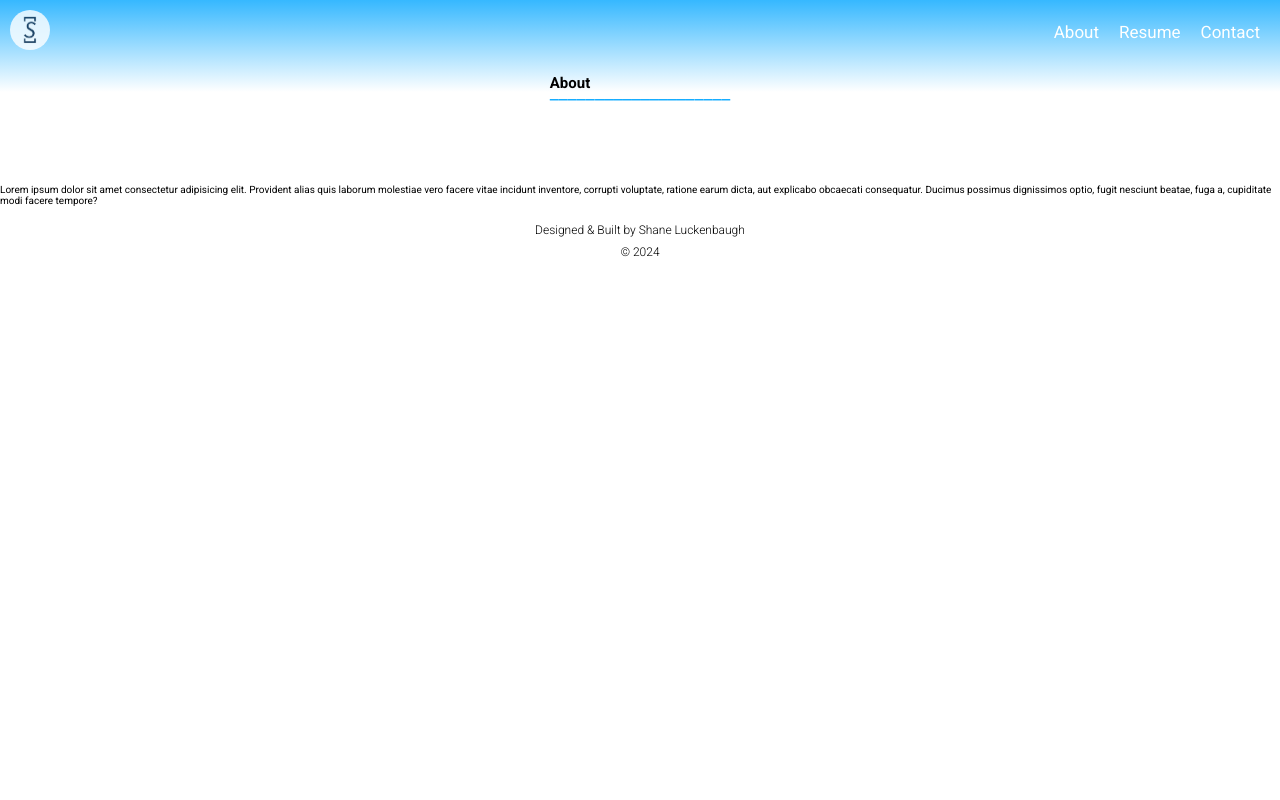
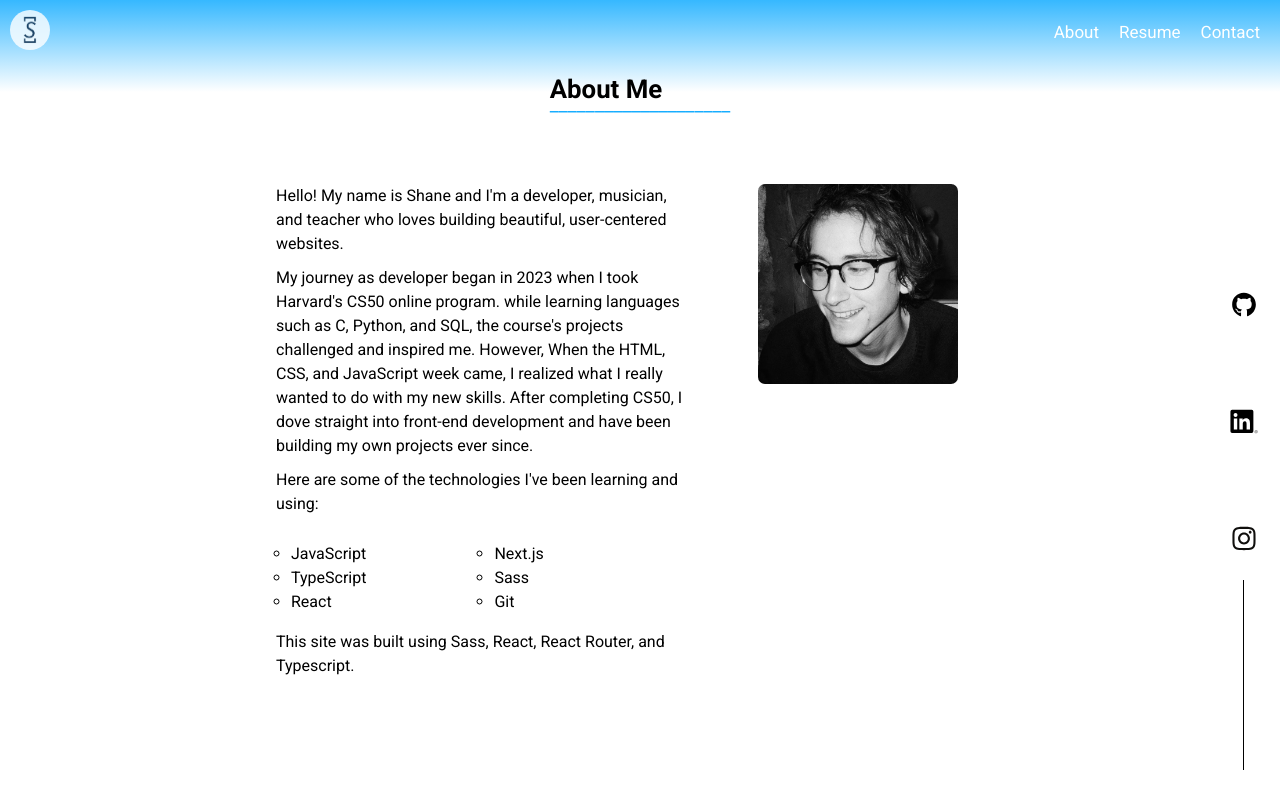
Before and after one commit to sluckenbaugh/Portfolio, a React (Vite) app: page /about in a window 1280 px wide. Shown: the top 800 px of the page. Built offline with nearby package versions, Linux system fonts and the light colour scheme.

Commit message:
Build about page.

```diff
--- a/src/pages/About.tsx
+++ b/src/pages/About.tsx
@@ -1,5 +1,7 @@
 import Footer from "../components/Footer";
 import Nav from "../components/Nav";
+import Sidebar from "../components/Sidebar";
+import profile from "../static/profile2.jpeg";
 
 const About = () => {
   return (
@@ -7,17 +9,51 @@ const About = () => {
       <div className="background">
         <Nav />
         <div className="heading--center">
-          <h2>About</h2>
+          <h2>About Me</h2>
           <p className="heading__underline">____________________</p>
         </div>
       </div>
-      <div>
-        Lorem ipsum dolor sit amet consectetur adipisicing elit. Provident alias
-        quis laborum molestiae vero facere vitae incidunt inventore, corrupti
-        voluptate, ratione earum dicta, aut explicabo obcaecati consequatur.
-        Ducimus possimus dignissimos optio, fugit nesciunt beatae, fuga a,
-        cupiditate modi facere tempore?
+      <div className="about__container">
+        <div className="about__content">
+          <article>
+            <p>
+              Hello! My name is Shane and I'm a developer, musician, and teacher
+              who loves building beautiful, user-centered websites.
+            </p>
+            <p>
+              My journey as developer began in 2023 when I took Harvard's CS50
+              online program. while learning languages such as C, Python, and
+              SQL, the course's projects challenged and inspired me. However,
+              When the HTML, CSS, and JavaScript week came, I realized what I
+              really wanted to do with my new skills. After completing CS50, I
+              dove straight into front-end development and have been building my
+              own projects ever since.
+            </p>
+            <p>
+              Here are some of the technologies I've been learning and using:
+            </p>
+            <div className="list__container">
+              <ul>
+                <li>JavaScript</li>
+                <li>TypeScript</li>
+                <li>React</li>
+              </ul>
+              <ul>
+                <li>Next.js</li>
+                <li>Sass</li>
+                <li>Git</li>
+              </ul>
+            </div>
+            <p>
+              This site was built using Sass, React, React Router, and
+              Typescript.
+            </p>
+          </article>
+          <img data-aos="fade-in" src={profile} alt="" />
+        </div>
       </div>
+      <div className="space__filler"></div>
+      <Sidebar />
       <Footer />
     </>
   );
--- a/src/pages/Resume.tsx
+++ b/src/pages/Resume.tsx
@@ -1,5 +1,6 @@
 import Footer from "../components/Footer";
 import Nav from "../components/Nav";
+import Sidebar from "../components/Sidebar";
 import resume from "../static/resume.png";
 
 const Resume = () => {
@@ -17,6 +18,7 @@ const Resume = () => {
         <div className="line2"></div>
         <img src={resume} alt="" />
       </div>
+      <Sidebar />
       <Footer />
     </>
   );
--- a/src/scss/globals/_boilerplate.scss
+++ b/src/scss/globals/_boilerplate.scss
@@ -1,3 +1,5 @@
+@use '../util/' as u;
+
 html {
     box-sizing: border-box;
     font-size: 62.5%;
@@ -12,6 +14,14 @@ body {
     width: max-content;
     margin-inline: auto;
     margin-top: 1rem;
+    @include u.breakpoint(small) {
+        & h2 {
+            font-size: clamp(1.3rem, 1.3rem + 1vw, 3rem);
+
+        }
+    }
+
+
 }
 ul {
     list-style: none;
--- /dev/null
+++ b/src/scss/layout/_about.scss
@@ -0,0 +1,60 @@
+@use '../util/' as u;
+
+.about__container {
+    display: grid;
+    justify-content: center;
+}
+.about__content {
+    display: grid;
+    justify-items: center;
+    width: clamp(40vw, 60vw - 4rem, 60vw);
+    font-size: 1.1rem;
+    line-height: 1.5;
+    & article p {
+        margin-bottom: 1rem;
+    }
+    & img {
+        width: 11rem;
+        margin-top: 2rem;
+        border-radius: 0.7rem;
+    }
+    @include u.breakpoint(small) {
+        grid-template-columns: 1fr 40%;
+        gap: 3rem;
+        font-size: 1.2rem;
+        & img {
+            width: 15rem;
+            margin-top: 0;
+        }
+    }
+    @include u.breakpoint(medium) {
+        font-size: 1.4rem;
+        & img {
+            width: 16rem;
+        }
+    }
+    @include u.breakpoint(large) {
+        font-size: 1.6rem;
+        & img {
+            width: 20rem;
+        }
+    }
+    @include u.breakpoint(x-large) {
+        font-size: 1.8rem;
+        & img {
+            width: 23rem;
+        }
+    }
+
+}
+.space__filler {
+    height: 30vh;
+}
+.list__container {
+    display: grid;
+    grid-template-columns: 1fr 1fr;
+}
+.list__container ul {
+    list-style: circle;
+    padding-left: 1.5rem;
+}
--- a/src/scss/layout/_card.scss
+++ b/src/scss/layout/_card.scss
@@ -24,6 +24,7 @@
     &__description {
         font-size: 1.1rem;
         opacity: 0.75;
+        line-height: 1.4;
     }
     & a {
         position: absolute;
--- a/src/scss/layout/_hello.scss
+++ b/src/scss/layout/_hello.scss
@@ -15,6 +15,7 @@
         font-size: 1.2rem;
     }
     & article {
+        line-height: 1.4;
         font-size: 1rem;
         opacity: 0.70;
     }
--- a/src/scss/layout/_index.scss
+++ b/src/scss/layout/_index.scss
@@ -7,3 +7,4 @@
 @forward 'footer';
 @forward 'resume';
 @forward 'sidebar';
+@forward 'about';
--- a/src/scss/layout/_sidebar.scss
+++ b/src/scss/layout/_sidebar.scss
@@ -38,7 +38,7 @@
             }
             & li:last-child {
                 border-left: 1.4px solid black;
-                height: 20rem;
+                height: 19rem;
                 transform: translate(2.5rem, 0rem);
             }
         }
```
